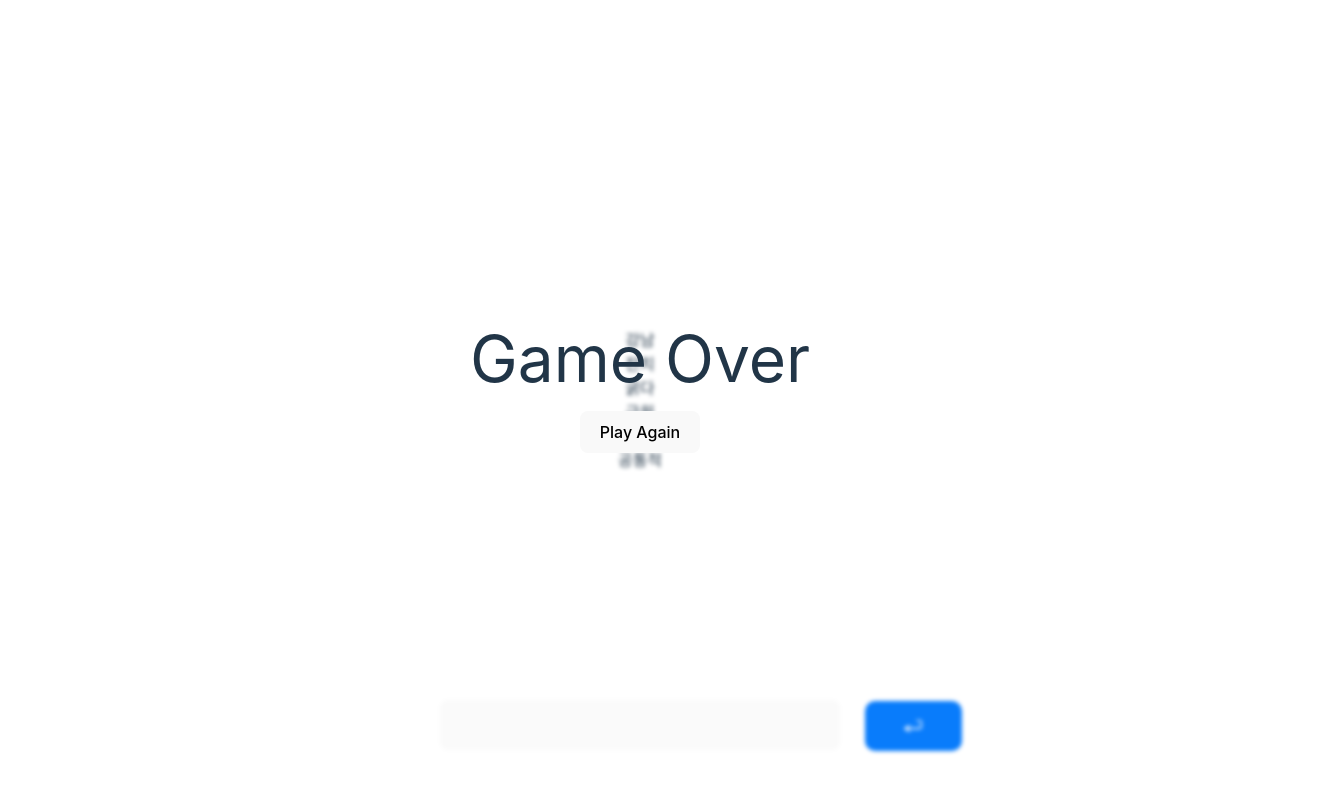
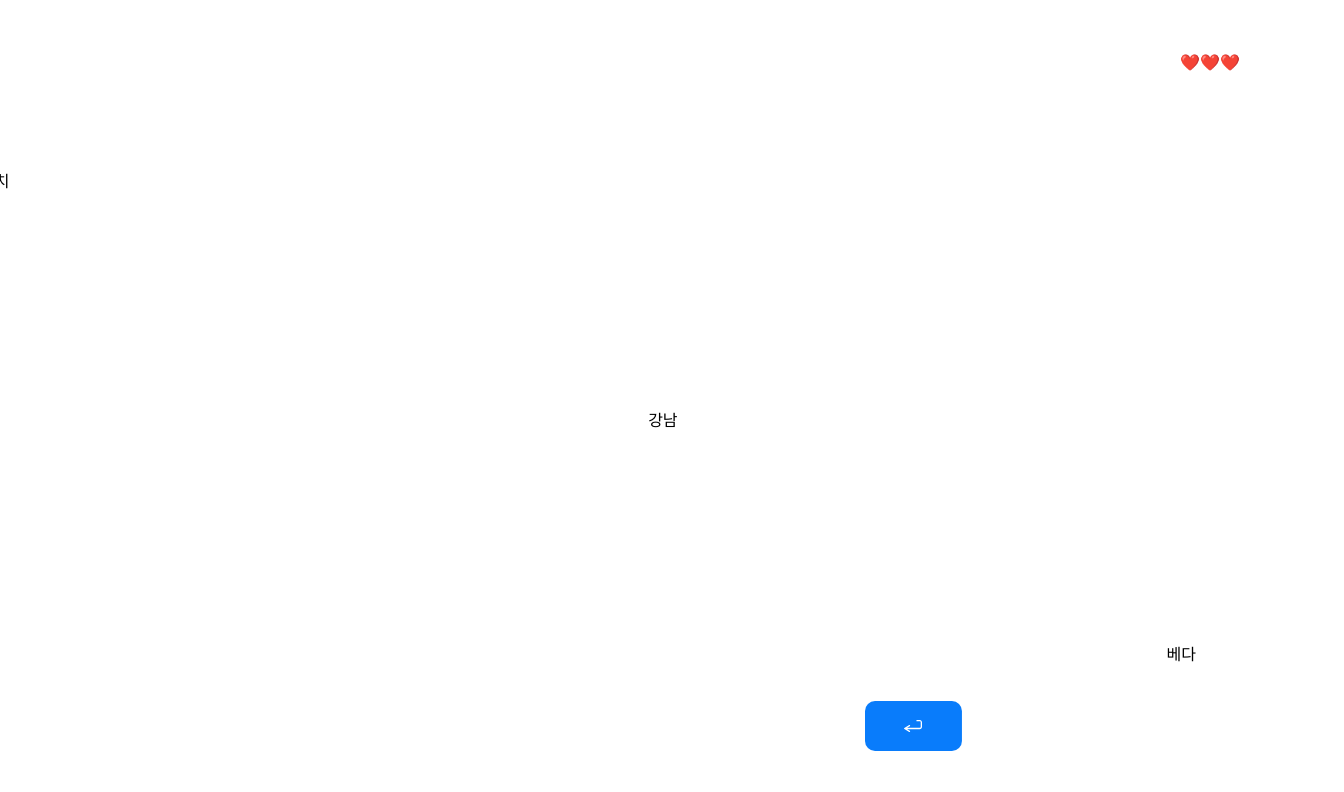
Before and after one commit to jaesoekjjang/Acid-Rain, a website built with Vite: page index.html in a window 1280 px wide. Shown: the whole page, 1344 px wide, since content can reach past the window. Built offline with nearby package versions, Linux system fonts and the light colour scheme.

Commit message:
Add word-drops

```diff
--- /dev/null
+++ b/Renderer.js
@@ -0,0 +1,140 @@
+import {
+  fromEvent,
+  BehaviorSubject,
+  tap,
+  interval,
+  map,
+  timer,
+  take,
+} from "rxjs";
+
+export function Game({ $canvas, $form, $life }) {
+  this.canvas = $canvas;
+  $canvas.width = document.body.clientWidth;
+  $canvas.height = document.body.clientHeight;
+  this.ctx = $canvas.getContext("2d");
+
+  this.$form = $form;
+  this.$life = $life;
+
+  this.animation;
+  this.words = {};
+
+  this.subscriptions;
+
+  // difficultyMap: {[difficulty]: [interval, minSpeed, maxLife]}
+  Game.prototype.init = function (words, difficultyMap) {
+    this.wordsList = words;
+    this.difficultyMap = difficultyMap || {
+      1: [3000, 1, 3],
+      2: [2000, 2, 3],
+      3: [1500, 2.5, 3],
+      4: [1000, 3, 2],
+      5: [800, 5, 1],
+    };
+    this.ctx.font = "1rem Verdana";
+  };
+
+  Game.prototype.start = function (difficulty = 2) {
+    this.wordsList.sort(() => Math.random() - 0.5);
+    const [INTERVAL, MIN_SPEED, MAX_LIFE] = this.difficultyMap[difficulty];
+    const words$ = new BehaviorSubject({});
+    const life$ = new BehaviorSubject(MAX_LIFE);
+    const subscriptions = [];
+
+    words$.subscribe(() => (this.words = words$.getValue()));
+
+    const interval$ = interval(INTERVAL).pipe(
+      map((n) => ({ n, word: this.wordsList[n] })),
+      tap(({ n, word }) => {
+        //TODO x좌표: 0 ~ 화면너비-글자길이
+        words$.next({
+          ...words$.getValue(),
+          [word]: new WordDrop({
+            word,
+            speed: this.speed(MIN_SPEED, n),
+            x: Math.random() * this.canvas.width - word.length * 16,
+          }),
+        });
+      })
+    );
+
+    const submit$ = fromEvent($form, "submit").pipe(
+      tap((e) => e.preventDefault()),
+      map((e) => e?.target?.querySelector(".input")),
+      tap((x) => {
+        const { value } = x;
+        const words = words$.getValue();
+        if (value in words) {
+          const copy = { ...words };
+          delete copy[value];
+          words$.next(copy);
+          $form.reset();
+        }
+      })
+    );
+
+    const intervalSubscription = interval$.subscribe();
+    const submitSubscription = submit$.subscribe();
+    const lifeSubscription = life$.subscribe((life) => {
+      $life.innerHTML = "❤️".repeat(life);
+      if (life <= 0) {
+        gameOver();
+        return;
+      }
+    });
+
+    subscriptions.push(
+      intervalSubscription,
+      submitSubscription,
+      lifeSubscription
+    );
+
+    this.render();
+  };
+
+  Game.prototype.speed = function (minSpeed, n) {
+    const speed = minSpeed * 1.02 ** n;
+    console.log(speed);
+    return speed > 50 ? 50 : speed;
+  };
+
+  Game.prototype.render = function () {
+    const loop = () => {
+      this.ctx.clearRect(
+        0,
+        0,
+        this.canvas.clientWidth,
+        this.canvas.clientHeight
+      );
+
+      Object.values(this.words).forEach((obj) => obj.draw(this.ctx));
+      Object.values(this.words).forEach((obj) => obj.update());
+
+      this.animation = requestAnimationFrame(loop);
+    };
+
+    loop();
+  };
+
+  Game.prototype.end = function () {
+    this.subscriptions;
+    cancelAnimationFrame(this.animation);
+  };
+}
+
+function WordDrop({ word, speed, x }) {
+  this.word = word;
+  this.speed = speed;
+  this.x = x;
+  this.y = 0;
+
+  WordDrop.prototype.update = function () {
+    this.y += this.speed;
+    if (this.y >= 0) return;
+  };
+
+  WordDrop.prototype.draw = function (context) {
+    context.fillText(this.word, this.x, this.y);
+  };
+}
--- a/counter.js
+++ b/counter.js
@@ -21,7 +21,7 @@ export function init(difficulty = 2, wordsList) {
   const word$ = interval(INTERVAL).pipe(
     map((x) => wordsList[x]),
     tap((x) => {
-      words$.next({ ...words$.getValue(), [x]: x });
+      words$.next({ ...words$.getValue(), [x]: new WordDrop() });
       timer(TIME_LIMIT).subscribe(() => {
         const words = words$.getValue();
         if (x in words) {
@@ -51,12 +51,13 @@ export function init(difficulty = 2, wordsList) {
 
   const wordSubscription = word$.subscribe();
   const inputSubscription = input$.subscribe();
-  const wordsSubscription = words$.subscribe((words) => {
-    $words.innerHTML = Object.keys(words).reduce(
-      (acc, word) => acc + `<li>${word}</li>`,
-      ""
-    );
-  });
+  // const wordsSubscription = words$.subscribe((words) => {
+  // console.log(words);
+  // $words.innerHTML = Object.keys(words).reduce(
+  //   (acc, word) => acc + `<li>${word}</li>`,
+  //   ""
+  // );
+  // });
 
   const lifeSubscription = life$.subscribe((life) => {
     $life.innerHTML = "❤️".repeat(life);
@@ -79,9 +80,13 @@ export function init(difficulty = 2, wordsList) {
   subscriptions.push(
     wordSubscription,
     inputSubscription,
-    wordsSubscription,
+    // wordsSubscription,
     lifeSubscription
   );
+
+  function update() {
+    Object.values(words$.getValue()).forEach((wd) => wd.update());
+  }
 }
 
 function showGameOver() {
--- a/index.html
+++ b/index.html
@@ -7,8 +7,13 @@
     <title>Document</title>
   </head>
   <body>
-    <div id="app">
-      <script type="module" src="/main.js"></script>
-    </div>
+    <canvas id="canvas"></canvas>
+    <div id="app"></div>
+
+    <script>
+      const canvas = document.querySelector("#canvas");
+      const ctx = canvas.getContext("2d");
+    </script>
+    <script type="module" src="/main.js"></script>
   </body>
 </html>
--- a/main.js
+++ b/main.js
@@ -1,5 +1,6 @@
 import "./style.css";
 import { init } from "./counter.js";
+import { Game } from "./Renderer";
 import("./keyboardControl");
 
 document.querySelector("#app").innerHTML = `
@@ -9,7 +10,7 @@ document.querySelector("#app").innerHTML = `
       <span class="life">❤️</span>
     </div>
     <ul class='words-list'></ul>
-    <form>
+    <form class='form'>
       <fieldset>
         <input class="input" type="text" />
         <button class='submit' type="submit">
@@ -37,19 +38,13 @@ const loadText = async (path) => {
   const text = await (await fetch(path)).text();
   return text;
 };
-const wordsList = (await loadText(WORDS_PATH))
-  .split(/\s+/)
-  .sort(() => Math.random() - 0.5);
+const words = (await loadText(WORDS_PATH)).split(/\s+/);
 
-// TODO start, over, restart 관련 따로 정리하기
-export const start = (difficulty) => {
-  init(difficulty, wordsList);
-  document.querySelector("form").reset();
-  document.querySelector(".game-over__panel").classList.add("play");
-  document.querySelector("fieldset").disabled = false;
-};
+const $canvas = document.querySelector("#canvas");
+const $form = document.querySelector(".form");
+const $life = document.querySelector(".life");
 
-start(4);
-document
-  .querySelector(".game-over__button")
-  .addEventListener("click", () => start(3));
+const game = new Game({ $canvas, $form, $life });
+
+game.init(words);
+game.start(2);
--- a/style.css
+++ b/style.css
@@ -6,7 +6,7 @@
 
   color-scheme: light dark;
   color: rgba(255, 255, 255, 0.87);
-  background-color: #242424;
+  /* background-color: #242424; */
 
   font-synthesis: none;
   text-rendering: optimizeLegibility;
@@ -30,8 +30,12 @@ body {
   margin: 0;
   display: flex;
   place-items: center;
-  min-width: 320px;
   min-height: 100vh;
+  overflow: hidden;
+}
+
+canvas {
+  background: white;
 }
 
 h1 {
@@ -153,6 +157,11 @@ fieldset {
   box-shadow: inset 3px 2px rgba(0, 0, 0, 0.24);
 }
 
+#app {
+  width: 100px;
+  height: 100px;
+}
+
 @media (prefers-color-scheme: light) {
   :root {
     color: #213547;
```
